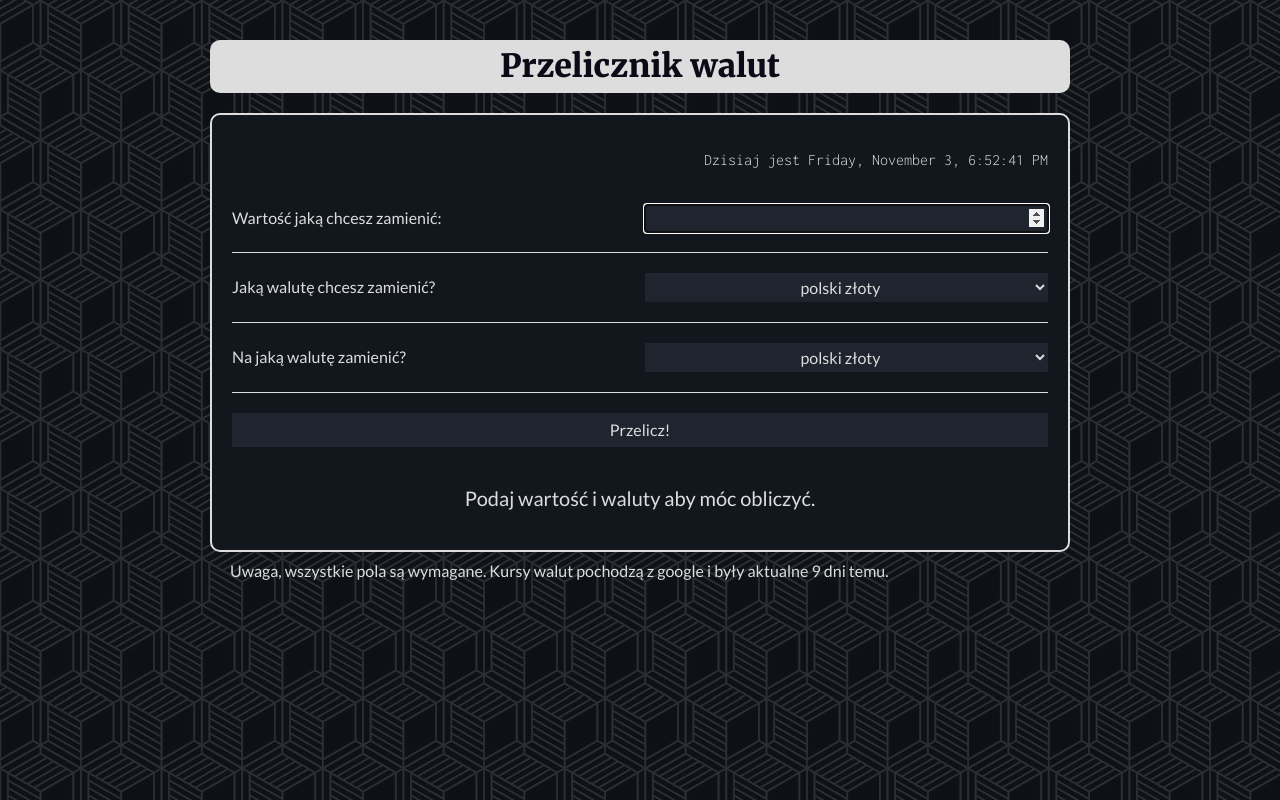
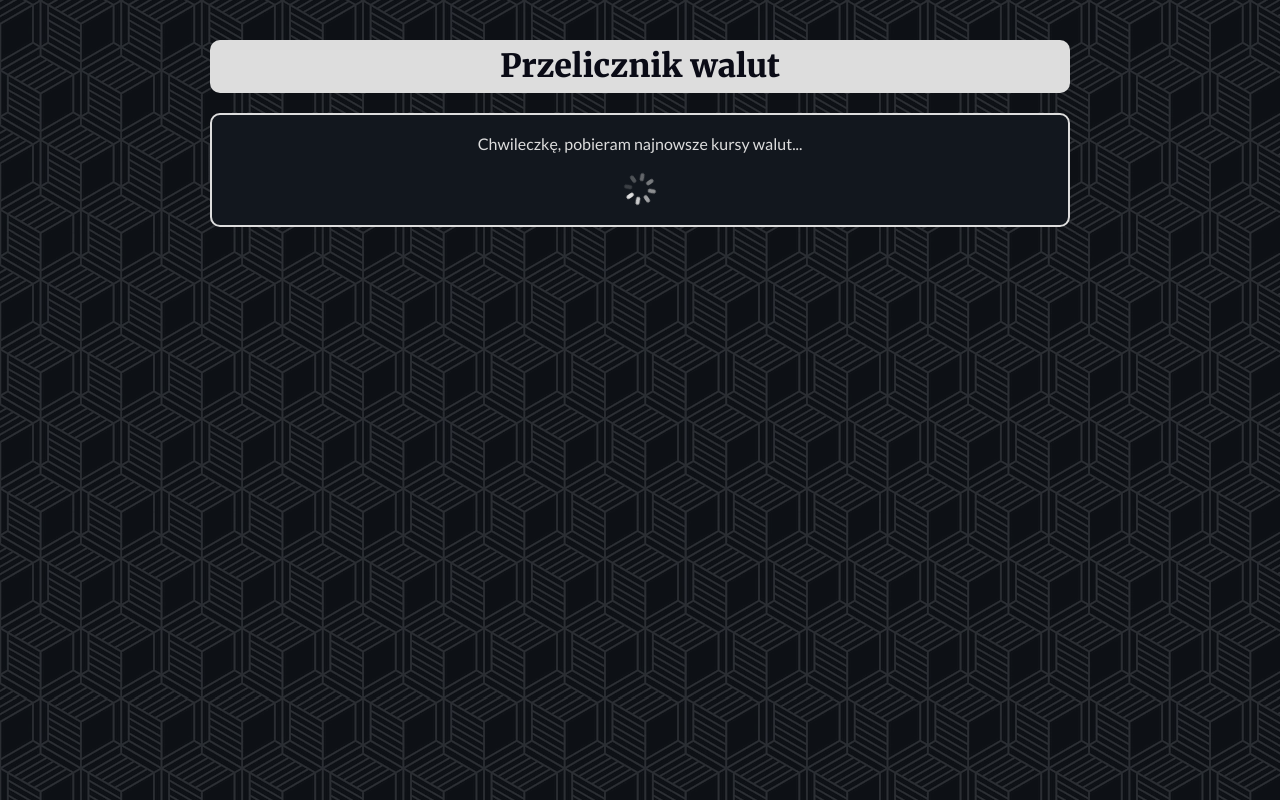
Before and after one commit to bedicooper/currency-exchange, a React (Create React App) app: page / in a window 1280 px wide. Built offline with nearby package versions, Linux system fonts and the light colour scheme.

Commit message:
added a component with loading/error message

```diff
--- a/src/App.js
+++ b/src/App.js
@@ -3,8 +3,18 @@ import TitleBlock from "./TitleBlock";
 import Form from "./Form";
 import Footer from "./Footer";
 import { useResult } from "./useResult";
+import { useState } from "react";
+import { Prompt } from './Prompt';
 
 function App() {
+
+  const [ratesData, setRatesData] = useState({
+    fetchStatus: false,
+    error: false,
+    date: "2023-11-05T23:59:59Z",
+    rates: {
+    },
+  });
 
   const {
     result,
@@ -21,14 +31,20 @@ function App() {
     <>
       <MainContainer>
         <TitleBlock title={"Przelicznik walut"} />
+        <Prompt
+          ratesData={ratesData}
+        />
         <Form
+          ratesData={ratesData}
           result={result}
           calculateResult={calculateResult}
           amount={amount} setAmount={setAmount}
           currencyFrom={currencyFrom} setCurrencyFrom={setCurrencyFrom}
           currencyTo={currencyTo} setCurrencyTo={setCurrencyTo}
         />
-        <Footer />
+        <Footer
+        ratesData={ratesData}
+        />
       </MainContainer>
     </>
   );
--- a/src/Footer/FooterContainer.js
+++ b/src/Footer/FooterContainer.js
@@ -1,6 +1,10 @@
-import styled from "styled-components";
+import styled, { css } from "styled-components";
 
 export const FooterContainer = styled.div`
     padding: 10px 20px;
     color: ${({ theme }) => theme.color.secondary};
+
+    ${({ $hidden }) => $hidden && css`
+        display: none;
+    `}
 `;
--- a/src/Footer/index.js
+++ b/src/Footer/index.js
@@ -1,11 +1,13 @@
 import { FooterContainer } from "./FooterContainer";
 
-const Footer = () => {
+const Footer = ({ ratesData }) => {
     const ratesUpdateDate = new Date(2023, 9, 25);
     const daysDifference = (Date.now() - ratesUpdateDate.getTime()) / 1000 / 3600 / 24;
 
     return (
-        <FooterContainer>
+        <FooterContainer
+            $hidden={!ratesData.fetchStatus}
+        >
             Uwaga, wszystkie pola są wymagane.
             Kursy walut pochodzą z google i były aktualne {Math.floor(daysDifference)} dni temu.
         </FooterContainer>
--- a/src/Form/index.js
+++ b/src/Form/index.js
@@ -4,7 +4,7 @@ import { currencies } from "../currencies";
 import Clock from "./Clock";
 import Result from "./Result";
 
-const Form = ({ result, calculateResult, amount, setAmount, currencyFrom, setCurrencyFrom, currencyTo, setCurrencyTo }) => {
+const Form = ({ ratesData, result, calculateResult, amount, setAmount, currencyFrom, setCurrencyFrom, currencyTo, setCurrencyTo }) => {
     const inputRef = useRef(null);
 
     const onInputChange = ({ target }) => setAmount(target.value);
@@ -21,7 +21,9 @@ const Form = ({ result, calculateResult, amount, setAmount, currencyFrom, setCur
     };
 
     return (
-        <Wrapper onSubmit={onFormSubmit}>
+        <Wrapper onSubmit={onFormSubmit}
+        $hidden={!ratesData.fetchStatus}
+        >
             <Container $clock>
                 <Clock />
             </Container>
--- a/src/Form/styled.js
+++ b/src/Form/styled.js
@@ -6,6 +6,10 @@ export const Wrapper = styled.form`
     border: 2px solid ${({ theme }) => theme.color.secondary};
     border-radius: 10px;
     padding: 20px;
+
+    ${({ $hidden }) => $hidden && css`
+        display: none;
+    `}
 `;
 
 export const Container = styled.div`
--- /dev/null
+++ b/src/Prompt/index.js
@@ -0,0 +1,20 @@
+import { Container, ErrorPrompt, AnimatedImg } from "./styled";
+import spinner from "./loadingSpinner.png"
+
+export const Prompt = ({ ratesData }) => (
+        <Container
+            $hidden={ratesData.fetchStatus}
+        >
+            {ratesData.error
+                ?
+                <ErrorPrompt>
+                    Przepraszamy, wystapił błąd. Proszę spróbować poźniej.
+                </ErrorPrompt>
+                :
+                <>
+                    <div>Chwileczkę, pobieram najnowsze kursy walut...</div>
+                    <AnimatedImg src={spinner} />
+                </>
+            }
+        </Container>
+);
--- /dev/null
+++ b/src/Prompt/styled.js
@@ -0,0 +1,34 @@
+import styled, { css, keyframes } from "styled-components";
+
+export const Container = styled.div`
+    display: grid;
+    grid-gap: 20px;
+    justify-content: center;
+
+    color: ${({ theme }) => theme.color.secondary};
+    background-color: ${({ theme }) => theme.color.primary};
+    border: 2px solid ${({ theme }) => theme.color.secondary};
+    border-radius: 10px;
+    padding: 20px;
+
+    ${({ $hidden }) => $hidden && css`
+        display: none;
+    `}
+`
+export const ErrorPrompt = styled.p`
+color: crimson;
+`
+const rotate = keyframes`
+    from {
+      transform: rotate(0deg);
+    }
+    to {
+      transform: rotate(360deg);
+    }
+`
+export const AnimatedImg = styled.img`
+    justify-self: center;
+    width: 32px;
+    pointer-events: none;
+    animation: ${rotate} infinite 1500ms linear;
+`
```
Also changed, not shown: src/Prompt/loadingSpinner.png (added).
